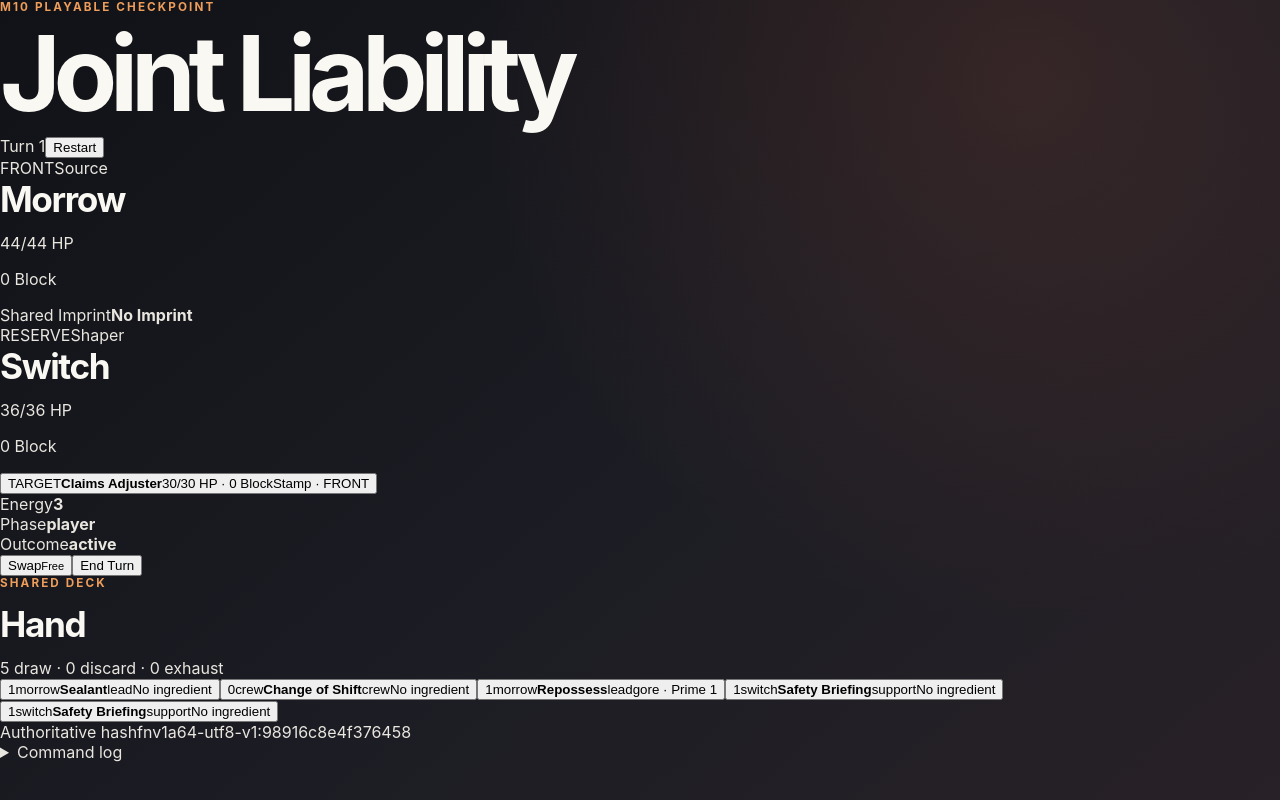
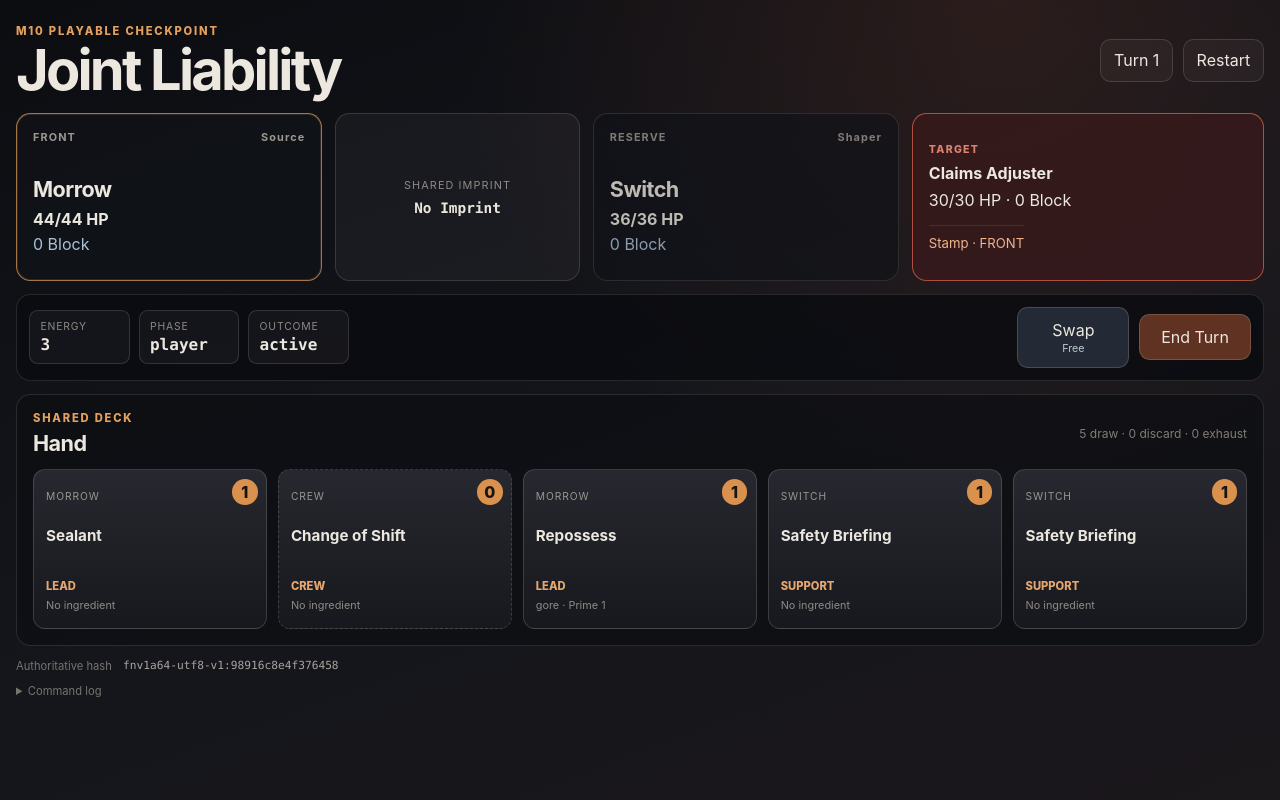
Before and after one commit to MarkJRogers92/Card, a React (Vite) app: page / in a window 1280 px wide. Built offline with nearby package versions, Linux system fonts and the light colour scheme.

Commit message:
style: add M10 combat checkpoint layout

```diff
--- a/src/client/App.css
+++ b/src/client/App.css
@@ -1,9 +1,7 @@
 :root {
-  color: #e9e6df;
-  background: #111217;
-  font-family:
-    Inter, ui-sans-serif, system-ui, -apple-system, BlinkMacSystemFont,
-    "Segoe UI", sans-serif;
+  color: #ece8df;
+  background: #0d0f13;
+  font-family: Inter, ui-sans-serif, system-ui, -apple-system, BlinkMacSystemFont, "Segoe UI", sans-serif;
   font-synthesis: none;
   text-rendering: optimizeLegibility;
 }
@@ -12,51 +10,58 @@
   box-sizing: border-box;
 }
 
+button,
+output {
+  font: inherit;
+}
+
+button {
+  color: inherit;
+}
+
 body {
   margin: 0;
   min-width: 320px;
   min-height: 100vh;
   background:
-    radial-gradient(circle at 80% 10%, rgba(141, 69, 50, 0.24), transparent 34rem),
-    linear-gradient(140deg, #111217 0%, #1c1d24 55%, #282127 100%);
-}
-
-body::before {
-  position: fixed;
-  inset: 0;
-  z-index: -1;
-  background-image: linear-gradient(rgba(233, 230, 223, 0.035) 1px, transparent 1px),
-    linear-gradient(90deg, rgba(233, 230, 223, 0.035) 1px, transparent 1px);
-  background-size: 2rem 2rem;
-  content: "";
-  mask-image: linear-gradient(to bottom, black, transparent 75%);
+    radial-gradient(circle at 78% 0%, rgba(153, 72, 48, 0.2), transparent 34rem),
+    linear-gradient(160deg, #0b0d11 0%, #14161c 55%, #1b171b 100%);
 }
 
 #root {
   min-height: 100vh;
 }
 
-.foundation-shell {
-  display: flex;
-  width: min(100% - 3rem, 58rem);
-  min-height: 100vh;
+.combat-shell {
+  width: min(100% - 2rem, 78rem);
   margin: 0 auto;
-  padding: 5rem 0 2rem;
-  flex-direction: column;
-  justify-content: center;
-  gap: 2rem;
+  padding: 1.5rem 0 2.5rem;
 }
 
-.foundation-header {
-  max-width: 46rem;
+.combat-header,
+.section-heading,
+.command-bar,
+.resource-strip,
+.primary-controls,
+.fighter-topline,
+.debug-footer {
+  display: flex;
+  align-items: center;
+}
+
+.combat-header {
+  justify-content: space-between;
+  gap: 1rem;
+  margin-bottom: 1rem;
 }
 
 .eyebrow {
-  margin: 0 0 0.8rem;
-  color: #ee9d5a;
-  font-size: 0.73rem;
-  font-weight: 750;
-  letter-spacing: 0.18em;
+  margin: 0 0 0.35rem;
+  color: #e6a05d;
+  font-size: 0.7rem;
+  font-weight: 800;
+  letter-spacing: 0.16em;
+  text-transform: uppercase;
 }
 
 h1,
@@ -66,92 +71,409 @@ p {
 }
 
 h1 {
-  margin-bottom: 1rem;
-  color: #faf8f2;
-  font-size: clamp(3rem, 10vw, 6.5rem);
-  letter-spacing: -0.07em;
-  line-height: 0.9;
+  margin-bottom: 0;
+  font-size: clamp(2rem, 5vw, 3.5rem);
+  letter-spacing: -0.05em;
+  line-height: 0.95;
 }
 
 h2 {
-  margin-bottom: 0.8rem;
-  color: #faf8f2;
-  font-size: clamp(1.5rem, 4vw, 2.2rem);
-  letter-spacing: -0.04em;
+  margin-bottom: 0.45rem;
+  font-size: 1.35rem;
+  letter-spacing: -0.025em;
 }
 
-.lede {
-  max-width: 36rem;
-  margin-bottom: 0;
-  color: #b9b3ad;
-  font-size: clamp(1.1rem, 2vw, 1.35rem);
-  line-height: 1.5;
+.header-actions {
+  display: flex;
+  align-items: center;
+  gap: 0.6rem;
 }
 
-.status-card {
-  max-width: 42rem;
-  padding: clamp(1.5rem, 4vw, 2.5rem);
-  border: 1px solid rgba(238, 157, 90, 0.38);
-  border-radius: 1.25rem;
-  background: rgba(17, 18, 23, 0.76);
-  box-shadow: 0 1.5rem 5rem rgba(0, 0, 0, 0.24);
+.turn-pill,
+.secondary-button,
+.resource-strip > div,
+.imprint-panel {
+  border: 1px solid rgba(236, 232, 223, 0.14);
+  background: rgba(236, 232, 223, 0.045);
 }
 
-.status-card > p:not(.eyebrow) {
-  max-width: 34rem;
-  color: #c7c1ba;
-  line-height: 1.6;
+.turn-pill,
+.secondary-button {
+  padding: 0.65rem 0.8rem;
+  border-radius: 0.65rem;
 }
 
-.version-grid {
-  display: grid;
-  margin: 2rem 0 0;
-  grid-template-columns: repeat(3, minmax(0, 1fr));
-  gap: 0.75rem;
+.secondary-button {
+  cursor: pointer;
 }
 
-.version-grid div {
-  padding: 0.9rem;
-  border: 1px solid rgba(233, 230, 223, 0.14);
-  border-radius: 0.7rem;
-  background: rgba(233, 230, 223, 0.045);
+.battlefield {
+  display: grid;
+  grid-template-columns: minmax(0, 1fr) minmax(10rem, 0.8fr) minmax(0, 1fr) minmax(13rem, 1.15fr);
+  gap: 0.8rem;
+  align-items: stretch;
 }
 
-dt {
-  color: #918b87;
-  font-size: 0.72rem;
-  letter-spacing: 0.08em;
+.fighter,
+.enemy-card,
+.imprint-panel,
+.command-bar,
+.hand-section {
+  border-radius: 0.9rem;
+}
+
+.fighter,
+.enemy-card {
+  min-height: 10.5rem;
+  padding: 1rem;
+  border: 1px solid rgba(236, 232, 223, 0.15);
+  background: rgba(17, 19, 24, 0.88);
+}
+
+.fighter.front {
+  border-color: rgba(230, 160, 93, 0.7);
+  box-shadow: inset 0 0 0 1px rgba(230, 160, 93, 0.15);
+}
+
+.fighter.reserve {
+  opacity: 0.78;
+}
+
+.fighter-topline {
+  justify-content: space-between;
+  gap: 0.5rem;
+  margin-bottom: 2rem;
+  color: #9d9790;
+  font-size: 0.68rem;
+  font-weight: 750;
+  letter-spacing: 0.1em;
+}
+
+.vital {
+  margin-bottom: 0.3rem;
+  font-weight: 750;
+}
+
+.block-readout {
+  margin-bottom: 0;
+  color: #a9c2d8;
+}
+
+.imprint-panel {
+  display: flex;
+  padding: 1rem;
+  flex-direction: column;
+  justify-content: center;
+  text-align: center;
+}
+
+.imprint-panel span {
+  color: #8f8a85;
+  font-size: 0.68rem;
+  letter-spacing: 0.1em;
   text-transform: uppercase;
 }
 
-dd {
-  margin: 0.3rem 0 0;
-  color: #f1c28e;
+.imprint-panel strong {
+  margin-top: 0.5rem;
   font-family: "SFMono-Regular", Consolas, monospace;
+  font-size: 0.9rem;
+}
+
+.enemy-card {
+  display: flex;
+  flex-direction: column;
+  justify-content: center;
+  gap: 0.45rem;
+  text-align: left;
+  cursor: pointer;
+}
+
+.enemy-card.selected {
+  border-color: rgba(206, 93, 72, 0.8);
+  background: rgba(57, 26, 28, 0.82);
+}
+
+.enemy-label {
+  color: #dc826e;
+  font-size: 0.66rem;
+  font-weight: 800;
+  letter-spacing: 0.12em;
+}
+
+.intent {
+  margin-top: 0.5rem;
+  padding-top: 0.55rem;
+  border-top: 1px solid rgba(236, 232, 223, 0.1);
+  color: #f0b58b;
+  font-size: 0.82rem;
+}
+
+.command-bar {
+  margin-top: 0.8rem;
+  padding: 0.75rem;
+  justify-content: space-between;
+  gap: 1rem;
+  border: 1px solid rgba(236, 232, 223, 0.12);
+  background: rgba(10, 12, 16, 0.82);
+}
+
+.resource-strip {
+  gap: 0.55rem;
+}
+
+.resource-strip > div {
+  min-width: 6.3rem;
+  padding: 0.55rem 0.65rem;
+  border-radius: 0.55rem;
+}
+
+.resource-strip span,
+.resource-strip strong {
+  display: block;
+}
+
+.resource-strip span {
+  margin-bottom: 0.15rem;
+  color: #8e8883;
+  font-size: 0.65rem;
+  text-transform: uppercase;
+  letter-spacing: 0.08em;
+}
+
+.resource-strip strong {
+  font-family: "SFMono-Regular", Consolas, monospace;
+}
+
+.primary-controls {
+  gap: 0.6rem;
+}
+
+.swap-button,
+.end-turn-button {
+  min-width: 7rem;
+  padding: 0.75rem 1rem;
+  border-radius: 0.65rem;
+  border: 1px solid rgba(236, 232, 223, 0.18);
+  cursor: pointer;
+}
+
+.swap-button {
+  background: rgba(72, 90, 111, 0.38);
+}
+
+.end-turn-button {
+  background: rgba(156, 79, 48, 0.58);
+}
+
+.swap-button small {
+  display: block;
+  margin-top: 0.15rem;
+  color: #bac7d1;
+  font-size: 0.67rem;
+}
+
+button:disabled {
+  cursor: not-allowed;
+  opacity: 0.42;
+}
+
+.hand-section {
+  margin-top: 0.8rem;
+  padding: 1rem;
+  border: 1px solid rgba(236, 232, 223, 0.12);
+  background: rgba(13, 15, 19, 0.72);
+}
+
+.section-heading {
+  justify-content: space-between;
+  gap: 1rem;
+  margin-bottom: 0.8rem;
+}
+
+.section-heading h2 {
+  margin-bottom: 0;
+}
+
+.section-heading > span {
+  color: #817c77;
+  font-size: 0.75rem;
+}
+
+.hand {
+  display: grid;
+  grid-template-columns: repeat(5, minmax(0, 1fr));
+  gap: 0.65rem;
+}
+
+.play-card {
+  position: relative;
+  min-height: 10rem;
+  padding: 1rem 0.75rem 0.75rem;
+  border: 1px solid rgba(236, 232, 223, 0.16);
+  border-radius: 0.75rem;
+  background: linear-gradient(180deg, rgba(41, 42, 49, 0.95), rgba(23, 25, 31, 0.98));
+  text-align: left;
+  cursor: pointer;
+}
+
+.play-card:hover:not(:disabled) {
+  transform: translateY(-2px);
+  border-color: rgba(230, 160, 93, 0.65);
+}
+
+.card-cost {
+  position: absolute;
+  top: 0.55rem;
+  right: 0.55rem;
+  width: 1.6rem;
+  height: 1.6rem;
+  display: grid;
+  place-items: center;
+  border-radius: 50%;
+  background: #d9914d;
+  color: #151515;
+  font-weight: 850;
+}
+
+.card-owner,
+.card-classification,
+.card-ingredient {
+  display: block;
+}
+
+.card-owner {
+  margin-bottom: 1.5rem;
+  color: #9c9690;
+  font-size: 0.64rem;
+  text-transform: uppercase;
+  letter-spacing: 0.09em;
+}
+
+.play-card strong {
+  display: block;
+  min-height: 2.5rem;
   font-size: 0.95rem;
 }
 
-.foundation-footer {
-  display: flex;
-  max-width: 42rem;
-  color: #827e7a;
-  font-size: 0.8rem;
-  justify-content: space-between;
-  gap: 1rem;
-  line-height: 1.5;
+.card-classification {
+  margin-top: 0.8rem;
+  color: #e7a66d;
+  font-size: 0.7rem;
+  font-weight: 800;
+  text-transform: uppercase;
 }
 
-@media (max-width: 40rem) {
-  .foundation-shell {
-    width: min(100% - 2rem, 58rem);
-    padding-top: 3rem;
+.card-ingredient {
+  margin-top: 0.3rem;
+  color: #8f8984;
+  font-size: 0.68rem;
+}
+
+.owner-crew {
+  border-style: dashed;
+}
+
+.empty-hand {
+  grid-column: 1 / -1;
+  margin: 1rem 0;
+  color: #8d8882;
+}
+
+.error-banner {
+  margin: 0.8rem 0 0;
+  padding: 0.75rem 0.9rem;
+  border: 1px solid rgba(218, 86, 72, 0.55);
+  border-radius: 0.6rem;
+  background: rgba(91, 29, 29, 0.55);
+}
+
+.debug-footer {
+  margin-top: 0.8rem;
+  align-items: flex-start;
+  gap: 0.7rem;
+  color: #77736f;
+  font-size: 0.7rem;
+  flex-wrap: wrap;
+}
+
+.debug-footer output {
+  color: #aaa39d;
+  font-family: "SFMono-Regular", Consolas, monospace;
+  word-break: break-all;
+}
+
+.debug-footer details {
+  width: 100%;
+}
+
+.debug-footer pre {
+  overflow: auto;
+  max-height: 8rem;
+  padding: 0.6rem;
+  border-radius: 0.5rem;
+  background: rgba(0, 0, 0, 0.35);
+  white-space: pre-wrap;
+  word-break: break-word;
+}
+
+@media (max-width: 64rem) {
+  .battlefield {
+    grid-template-columns: 1fr 1fr;
   }
 
-  .version-grid {
-    grid-template-columns: 1fr;
+  .imprint-panel {
+    grid-column: 1 / -1;
+    min-height: 5rem;
+    order: 3;
   }
 
-  .foundation-footer {
+  .enemy-card {
+    grid-column: 1 / -1;
+  }
+
+  .hand {
+    grid-template-columns: repeat(3, minmax(0, 1fr));
+  }
+}
+
+@media (max-width: 42rem) {
+  .combat-shell {
+    width: min(100% - 1rem, 78rem);
+    padding-top: 0.75rem;
+  }
+
+  .combat-header,
+  .command-bar,
+  .section-heading {
+    align-items: stretch;
     flex-direction: column;
   }
+
+  .header-actions,
+  .primary-controls {
+    width: 100%;
+  }
+
+  .header-actions > *,
+  .primary-controls > * {
+    flex: 1;
+  }
+
+  .resource-strip {
+    display: grid;
+    grid-template-columns: repeat(3, 1fr);
+  }
+
+  .resource-strip > div {
+    min-width: 0;
+  }
+
+  .hand {
+    grid-template-columns: repeat(2, minmax(0, 1fr));
+  }
+
+  .play-card {
+    min-height: 9.25rem;
+  }
 }
```
